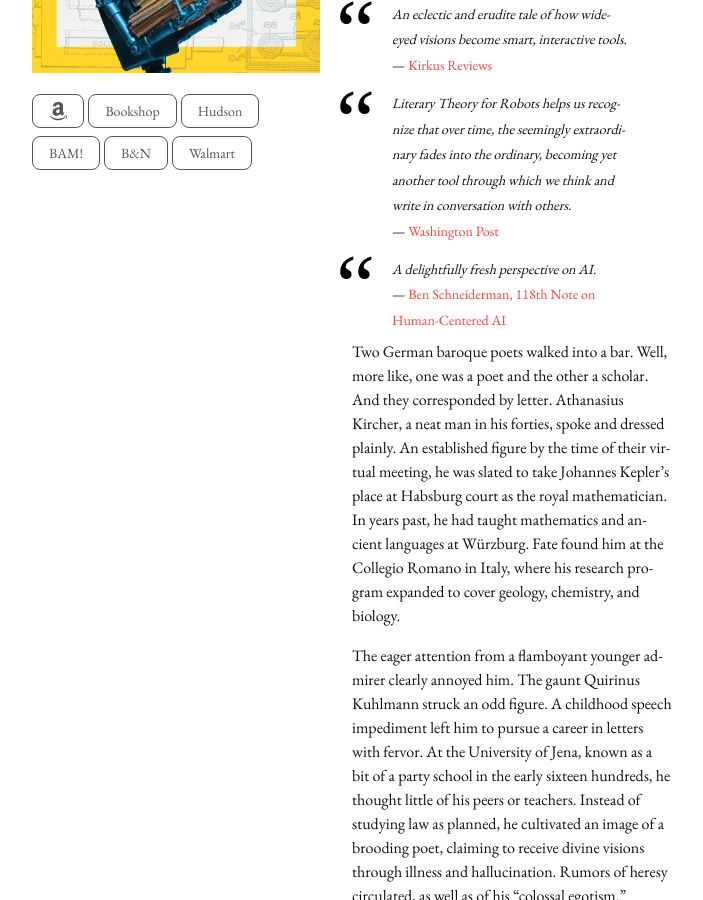
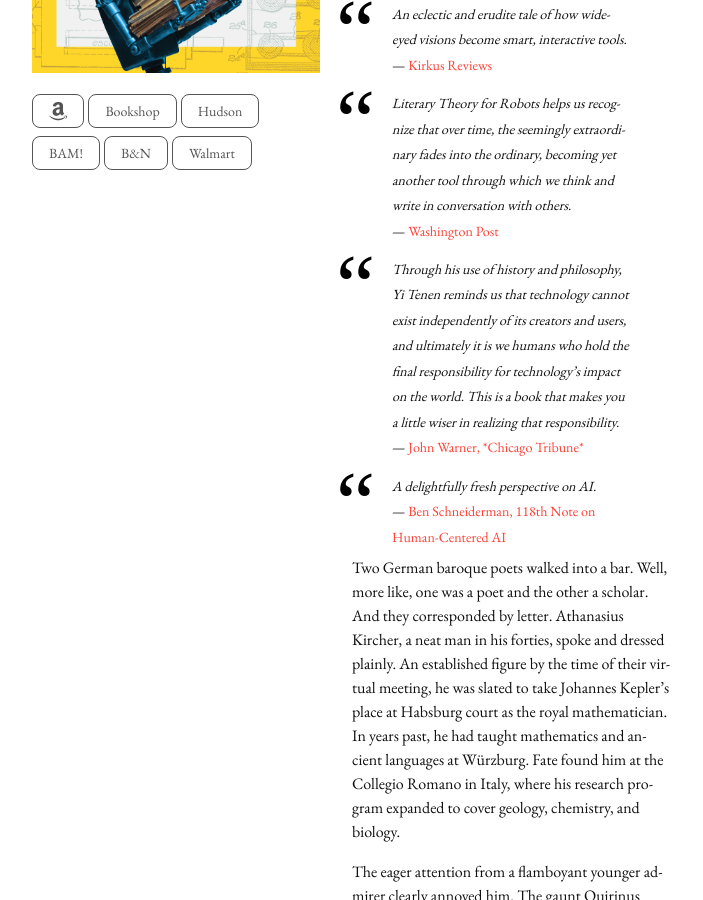
Before and after one commit to denten/denten.github.io, a Jekyll site: the page built from collections/_books/literary-theory-for-robots.md, in a window 1280 px wide and 900 px high, scrolled down 616 px. Shown: the whole window, without its empty margins (288-991 px from the left). Built offline with Jekyll 4.4.1, drawn with Linux system fonts in a browser that asks for light colours; nearby versions of some CDN libraries.

Commit message:
add the Chicago tribune

```diff
--- a/collections/_books/literary-theory-for-robots.md
+++ b/collections/_books/literary-theory-for-robots.md
@@ -50,6 +50,15 @@
         fades into the ordinary, becoming yet another tool through which we think and write in
         conversation with others.
 
+  - source: "John Warner, *Chicago Tribune*"
+    date: "01/01/2024"
+    link: https://web.archive.org/save/https://www.chicagotribune.com/2024/03/16/biblioracle-literary-theory-for-robots-dennis-yi-tenen/
+    quote: |
+        Through his use of history and philosophy, Yi Tenen reminds us that technology cannot
+        exist independently of its creators and users, and ultimately it is we humans who hold the
+        final responsibility for technology’s impact on the world. This is a book that makes you a
+        little wiser in realizing that responsibility.
+
   - source: "Ben Schneiderman, 118th Note on Human-Centered AI "
     link: /assets/reviews/hcai.pdf
     quote: "A delightfully fresh perspective on AI."
```
